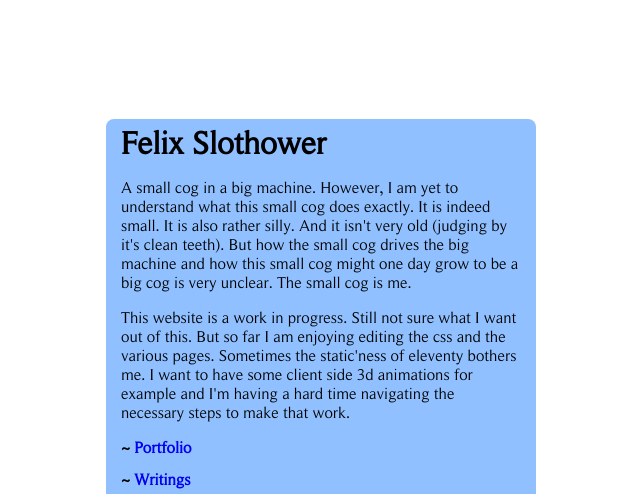
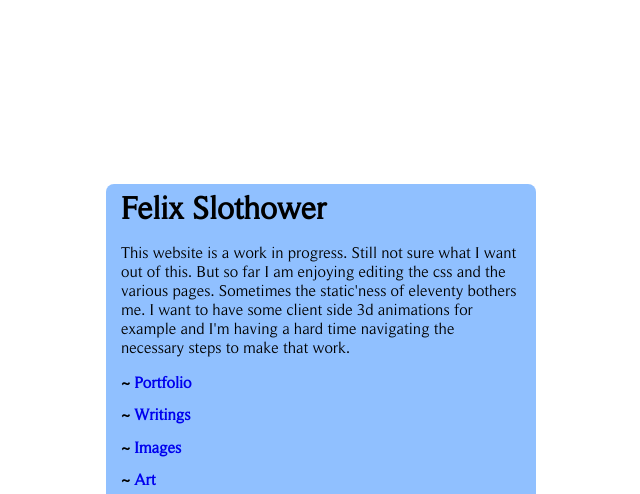
Before and after one commit to sl0thower/felixslothower.com, an Eleventy site: page content/index.md in a window 1280 px wide. Shown: the top 494 px of the page, without its empty margins (319-959 px from the left). Built offline with nearby package versions, Linux system fonts and the light colour scheme; Eleventy itself is replaced by a stand-in of ours; files that its build step writes are made by us from their sources; what outdent would draw is missing.

Commit message:
adjusted home page text

```diff
--- a/content/index.md
+++ b/content/index.md
@@ -3,8 +3,6 @@ layout: 'home.njk'
 ---
 
 # Felix Slothower
-
-A small cog in a big machine. However, I am yet to understand what this small cog does exactly. It is indeed small. It is also rather silly. And it isn't very old (judging by it's clean teeth). But how the small cog drives the big machine and how this small cog might one day grow to be a big cog is very unclear. The small cog is me.
 
 This website is a work in progress. Still not sure what I want out of this. But so far I am enjoying editing the css and the various pages. Sometimes the static'ness of eleventy bothers me. I want to have some client side 3d animations for example and I'm having a hard time navigating the necessary steps to make that work.
 
```
